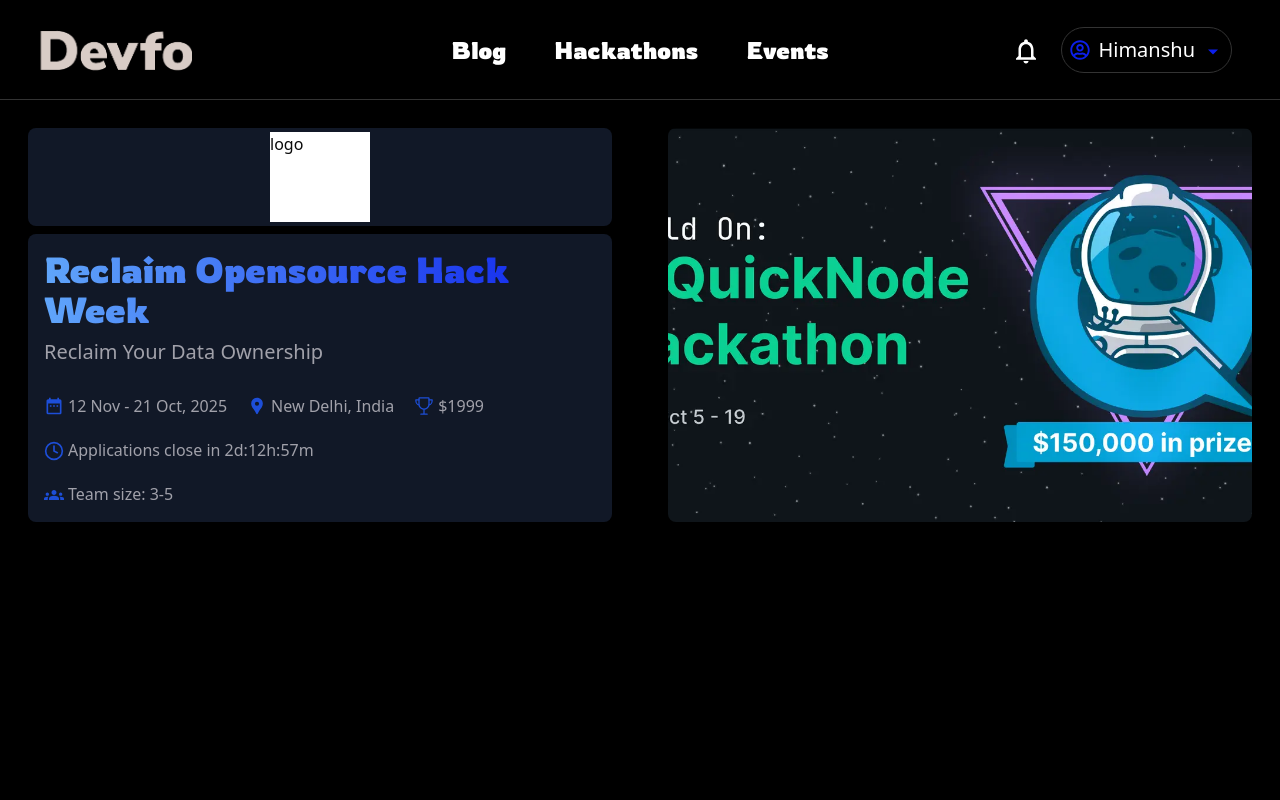
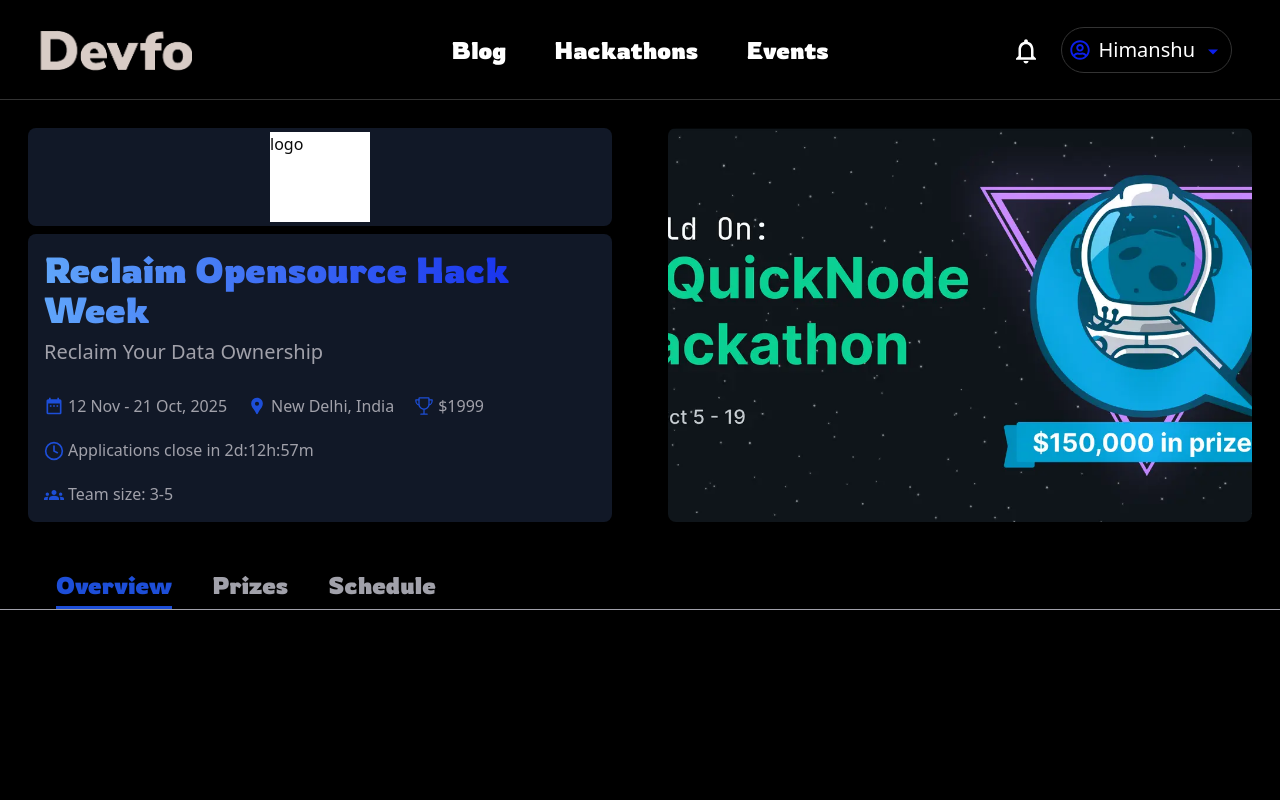
Before and after one commit to himansh423/saas-event-platform, a Next.js app: page /overview/1 in a window 1280 px wide. Shown: the top 800 px of the page. Built offline with nearby package versions, Linux system fonts and the light colour scheme.

Commit message:
added the optionNav

```diff
--- a/src/components/OverviewPage.tsx
+++ b/src/components/OverviewPage.tsx
@@ -2,7 +2,6 @@
 import banner from "../../public/hackathonImage.webp";
 import { Rowdies } from "next/font/google";
 import { MdDateRange, MdGroups, MdLocationPin } from "react-icons/md";
-import { Clock, Trophy } from "lucide-react";
 import { IoTrophyOutline } from "react-icons/io5";
 import { LuClock } from "react-icons/lu";
 
@@ -75,6 +74,17 @@
           </div>
         </div>
       </div>
+      <div className="OptionNav w-full h-[60px] px-14  border-b-[1px] border-zinc-400 flex items-end gap-10 sticky top-0 z-20">
+        <div className="border-b-[3px] border-blue-700 h-[40px] w-fit text-blue-700 text-2xl">
+          <p className={`${rowdies1.className}`}>Overview</p>
+        </div>
+        <div className=" w-fit text-2xl text-zinc-400 h-[40px]">
+          <p className={`${rowdies1.className}`}>Prizes</p>
+        </div>
+        <div className=" w-fit text-2xl text-zinc-400 h-[40px]">
+          <p className={`${rowdies1.className}`}>Schedule</p>
+        </div>
+      </div>
     </div>
   );
 };
```
